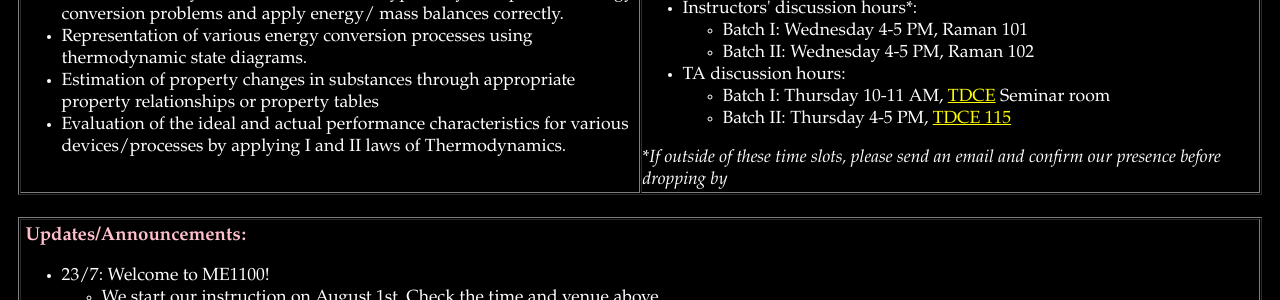
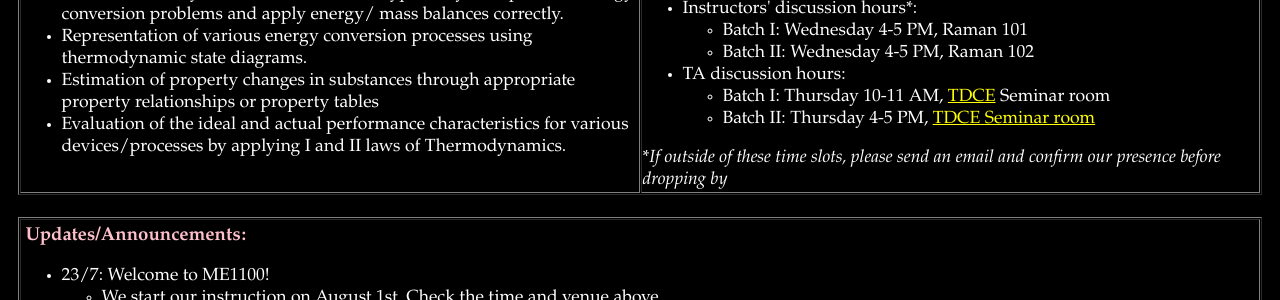
Before and after one commit to krithikasivaram/krithikasivaram.github.io, a Jekyll site: the page teaching/ME1100_Jul_Nov_2019.html, which Jekyll copies as it is, in a window 1280 px wide and 900 px high, scrolled down 712 px. Shown: the part 150-450 px from the top of the window. Built offline with Jekyll 4.4.1, drawn with Linux system fonts in a browser that asks for light colours.

Commit message:
TA hours edited

```diff
--- a/teaching/ME1100_Jul_Nov_2019.html
+++ b/teaching/ME1100_Jul_Nov_2019.html
@@ -172,7 +172,7 @@ Email: varuns@iitm.ac.in </li>
 		</ul></li>
 		<li> TA discussion hours:
 			<ul> <li> Batch I: Thursday 10-11 AM, <a href="https://goo.gl/maps/PqbdfLVkFJr" target="_blank"> TDCE</a> Seminar room</li>
-				<li> Batch II: Thursday 4-5 PM, <a href="https://goo.gl/maps/PqbdfLVkFJr" target="_blank">TDCE 115</a></li>   </li> </ul>
+				<li> Batch II: Thursday 4-5 PM, <a href="https://goo.gl/maps/PqbdfLVkFJr" target="_blank">TDCE Seminar room</a></li>   </li> </ul>
 		</li></ul>
 	    *<i>If outside of these time slots, please send an email and confirm our presence before dropping by</i>
 </td>
```
